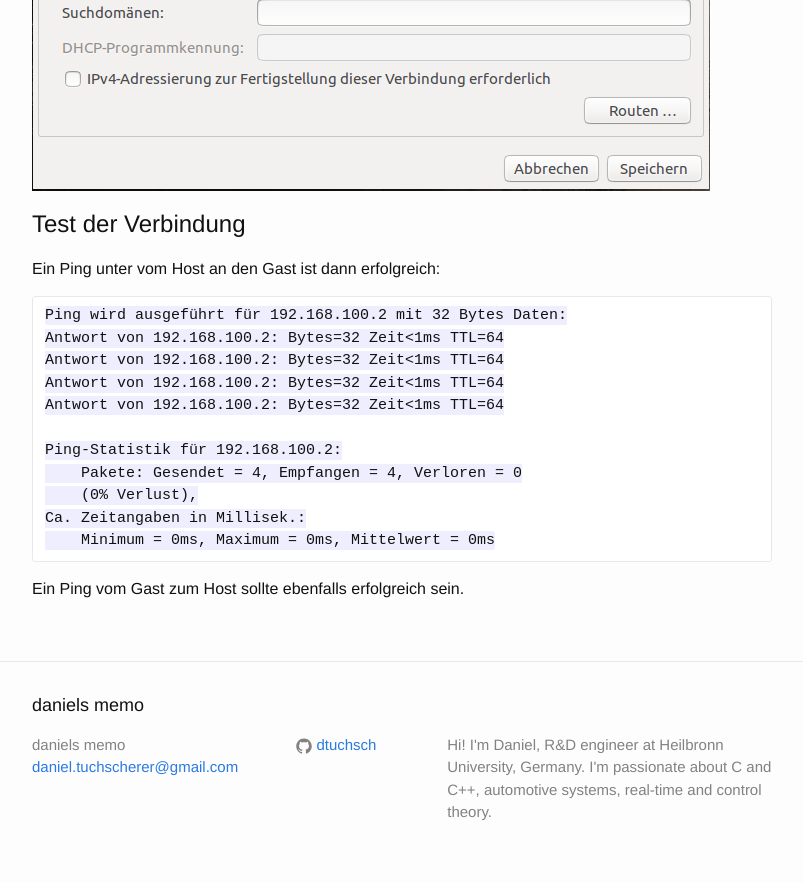
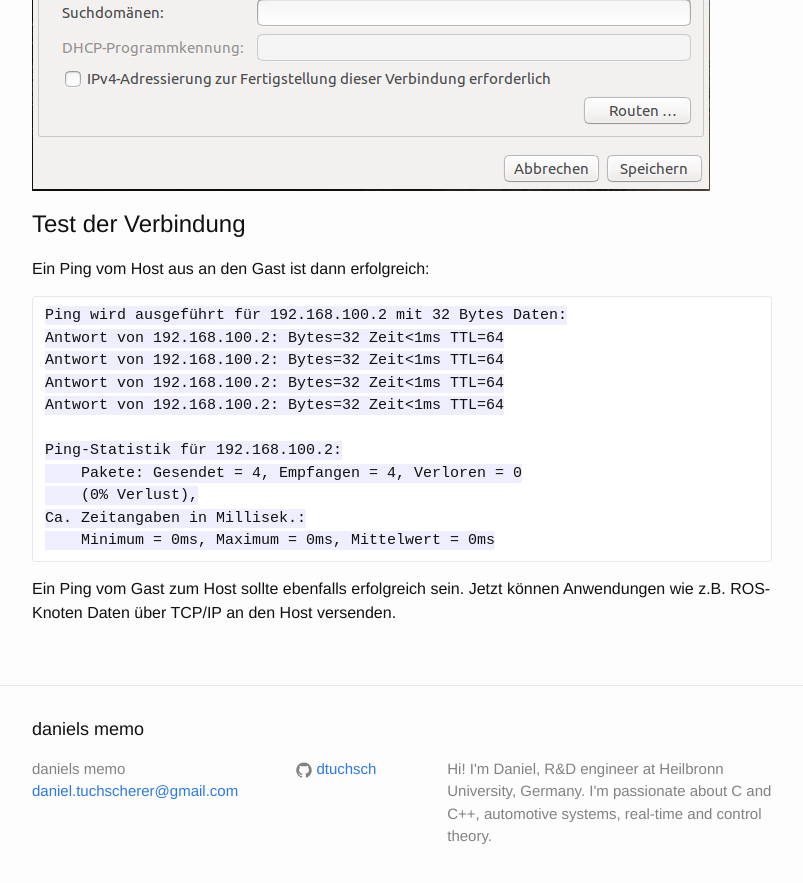
Before and after one commit to chopyy/dtuchsch.github.io, a Jekyll site: the page built from _posts/2016-08-02-VM-Communication.md, in a window 1280 px wide and 900 px high, scrolled down 3058 px. Shown: the top 883 px of the window, without its empty margins (238-1041 px from the left). Built offline with Jekyll 4.4.1, drawn with Linux system fonts in a browser that asks for light colours.

Commit message:
Update 2016-08-02-VM-Communication.md

````diff
--- a/_posts/2016-08-02-VM-Communication.md
+++ b/_posts/2016-08-02-VM-Communication.md
@@ -61,7 +61,7 @@ Im Anschluss auf **Bearbeiten** und folgende Einstellungen im Tab **IPv4-Einstel
 
 # Test der Verbindung
 
-Ein Ping unter vom Host an den Gast ist dann erfolgreich:
+Ein Ping vom Host aus an den Gast ist dann erfolgreich:
 
 ```
 Ping wird ausgeführt für 192.168.100.2 mit 32 Bytes Daten:
@@ -77,4 +77,4 @@ Ca. Zeitangaben in Millisek.:
     Minimum = 0ms, Maximum = 0ms, Mittelwert = 0ms
 ```
 
-Ein Ping vom Gast zum Host sollte ebenfalls erfolgreich sein.
+Ein Ping vom Gast zum Host sollte ebenfalls erfolgreich sein. Jetzt können Anwendungen wie z.B. ROS-Knoten Daten über TCP/IP an den Host versenden.
````
